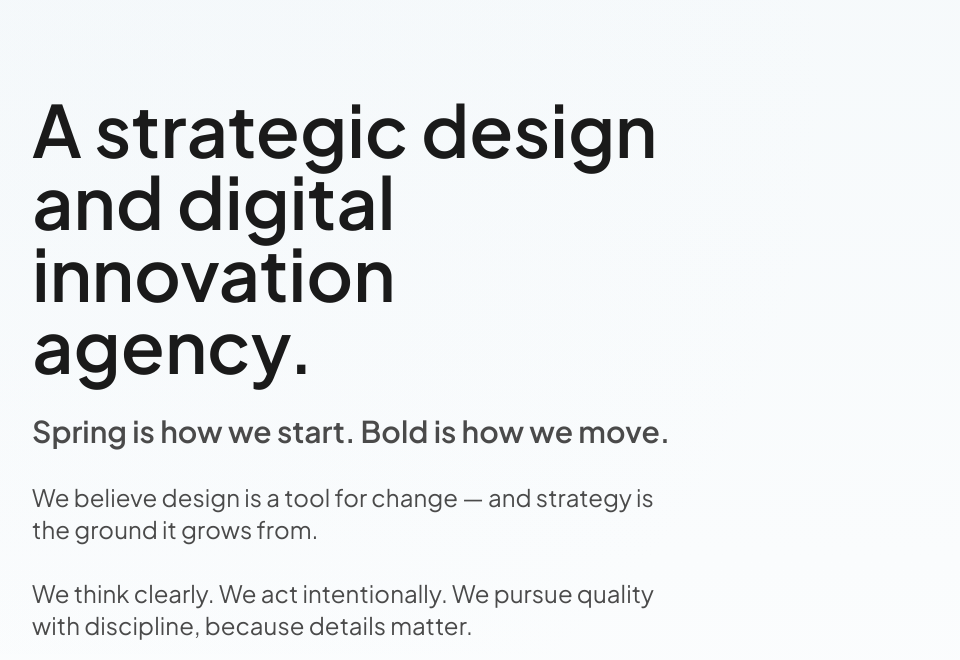
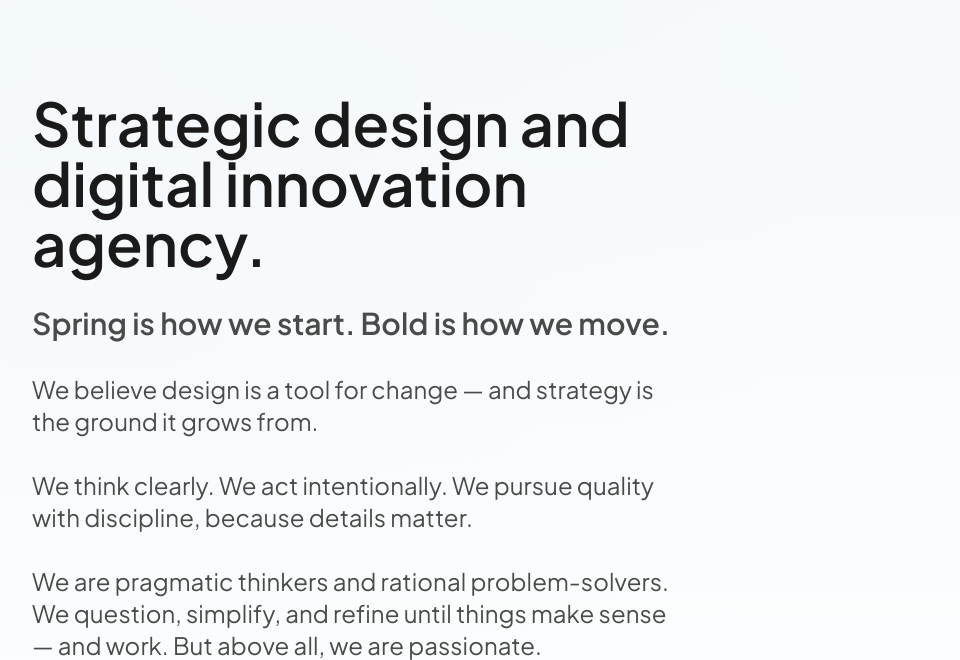
Before and after one commit to sortegasa/springbold, a plain HTML site: page index.html in a window 1280 px wide. Shown: the part 146-806 px from the top of the page, without its empty margins (288-1248 px from the left). Drawn offline with nearby package versions, Linux system fonts and the light colour scheme.

Commit message:
Initial commit

```diff
--- a/assets/js/lang.js
+++ b/assets/js/lang.js
@@ -1,7 +1,7 @@
 document.addEventListener("DOMContentLoaded", function () {
   const translations = {
     en: {
-      title: "A strategic design and digital innovation agency.",
+      title: "Strategic design and digital innovation agency.",
       subheading: "Spring is how we start. Bold is how we move.",
       paragraphs: [
         "We believe design is a tool for change — and strategy is the ground it grows from.",
@@ -12,7 +12,7 @@ document.addEventListener("DOMContentLoaded", function () {
       ]
     },
     es: {
-      title: "Una agencia de diseño estratégico e innovación digital.",
+      title: "Agencia de diseño estratégico e innovación digital.",
       subheading: "Spring es cómo empezamos. Bold es cómo avanzamos.",
       paragraphs: [
         "Creemos que el diseño es una herramienta de cambio, y que la estrategia es su base.",
@@ -23,7 +23,7 @@ document.addEventListener("DOMContentLoaded", function () {
       ]
     },
     it: {
-      title: "Un'agenzia di design strategico e innovazione digitale.",
+      title: "Agenzia di design strategico e innovazione digitale.",
       subheading: "Spring è come iniziamo. Bold è come ci muoviamo.",
       paragraphs: [
         "Crediamo che il design sia uno strumento di cambiamento — e la strategia il terreno su cui cresce.",
@@ -34,7 +34,7 @@ document.addEventListener("DOMContentLoaded", function () {
       ]
     },
     pt: {
-      title: "Uma agência de design estratégico e inovação digital.",
+      title: "Agência de design estratégico e inovação digital.",
       subheading: "Spring é como começamos. Bold é como nos movemos.",
       paragraphs: [
         "Acreditamos que o design é uma ferramenta de mudança — e a estratégia é o terreno onde ele cresce.",
--- a/index.html
+++ b/index.html
@@ -1,5 +1,5 @@
 <!DOCTYPE html>
-<html lang="en" id="html">
+<html lang="en">
 <head>
   <style>
     html {
@@ -19,7 +19,6 @@
   <link rel="icon" type="image/png" sizes="32x32" href="/favicon-32x32.png">
   <link rel="icon" type="image/png" sizes="16x16" href="/favicon-16x16.png">
   <link rel="apple-touch-icon" sizes="180x180" href="/apple-touch-icon.png">
-  <link rel="manifest" href="/site.webmanifest">
   <link rel="icon" type="image/svg+xml" href="assets/img/favicon.svg">
   <script src="https://cdn.tailwindcss.com"></script>
   <script>
@@ -35,7 +34,6 @@
   <link rel="preload" as="style" href="https://fonts.googleapis.com/css2?family=Plus+Jakarta+Sans:wght@400;600;700&display=swap" onload="this.onload=null;this.rel='stylesheet'">
   <noscript><link href="https://fonts.googleapis.com/css2?family=Plus+Jakarta+Sans:wght@400;600;700&display=swap" rel="stylesheet"></noscript>
   <link rel="stylesheet" href="assets/css/styles.css">
-  <!-- HugeIcons stylesheet removed -->
 </head>
 
 <body class="bg-white text-neutral-900 dark:bg-neutral-900 dark:text-gray-100 min-h-screen flex flex-col items-center justify-start px-4 md:px-6 lg:px-24 xl:px-48 pt-16 sm:pt-20 md:pt-24 lg:pt-28 pb-28 overflow-y-auto">
@@ -70,7 +68,7 @@
   </header>
 
   <main class="text-left w-full max-w-screen-lg fade-in mt-4 px-4 sm:px-6 md:px-12 lg:px-24 xl:px-32 space-y-3 sm:space-y-5 md:space-y-6 lg:space-y-8">
-    <h1 id="main-title" data-i18n="main-title" class="text-3xl sm:text-4xl md:text-5xl lg:text-6xl xl:text-7xl font-semibold animate-fade-up-tight tracking-normal leading-snug mb-4"></h1>
+    <h1 id="main-title" data-i18n="main-title" class="text-3xl sm:text-4xl md:text-5xl lg:text-6xl xl:text-6xl font-semibold animate-fade-up-tight tracking-normal leading-snug mb-4"></h1>
     <h2 data-i18n="subheading" class="text-xl sm:text-2xl md:text-3xl font-semibold leading-relaxed tracking-normal mb-6 sm:mb-8 md:mb-10 fade-in"></h2>
     <p data-i18n="paragraph-1" class="content-paragraph fade-stagger text-lg sm:text-xl md:text-2xl leading-[1.7] tracking-[0.003em] mb-2 last:mb-0"></p>
     <p data-i18n="paragraph-2" class="content-paragraph fade-stagger text-lg sm:text-xl md:text-2xl leading-[1.7] tracking-[0.003em]"></p>
```
